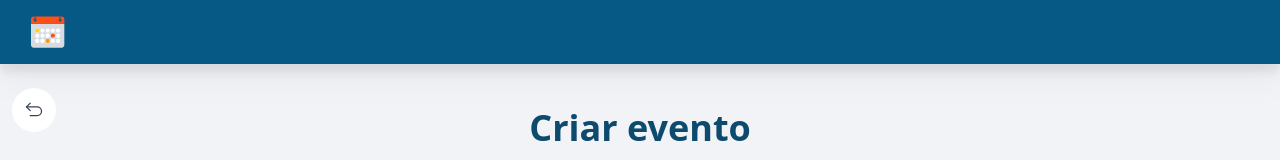
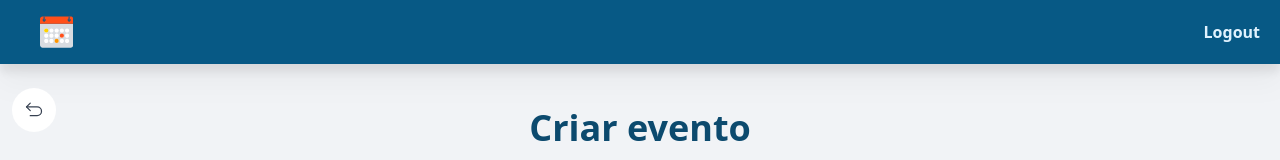
Before and after one commit to Walter-Alipio/Agenda-de-eventos, a React (Vite) app in the folder web/: page / in a window 1280 px wide. Shown: the top 160 px of the page. Built offline with nearby package versions, Linux system fonts and the light colour scheme.

Commit message:
add link /home

```diff
--- a/web/src/components/Header.tsx
+++ b/web/src/components/Header.tsx
@@ -1,7 +1,8 @@
 export function Header(){
   return(
-    <header className="w-full h-16 bg-sky-800 flex items-center drop-shadow-xl">
+    <header className="w-full h-16 bg-sky-800 flex items-center drop-shadow-xl justify-between px-3">
        <div className="w-10 flex items-center justify-center ml-7 ">
+        <a href="/home">
             <svg
               xmlns="http://www.w3.org/2000/svg"
               x="0"
@@ -46,7 +47,9 @@ export function Header(){
                 <circle cx="336" cy="318" r="32" fill="#FF4F19"></circle>
               </g>
             </svg>
-          </div>
+        </a>
+       </div>
+       <a href="/"><span className="font-extrabold text-sky-100 text-base mr-2">Logout</span></a>
     </header>
   )
 }
```
